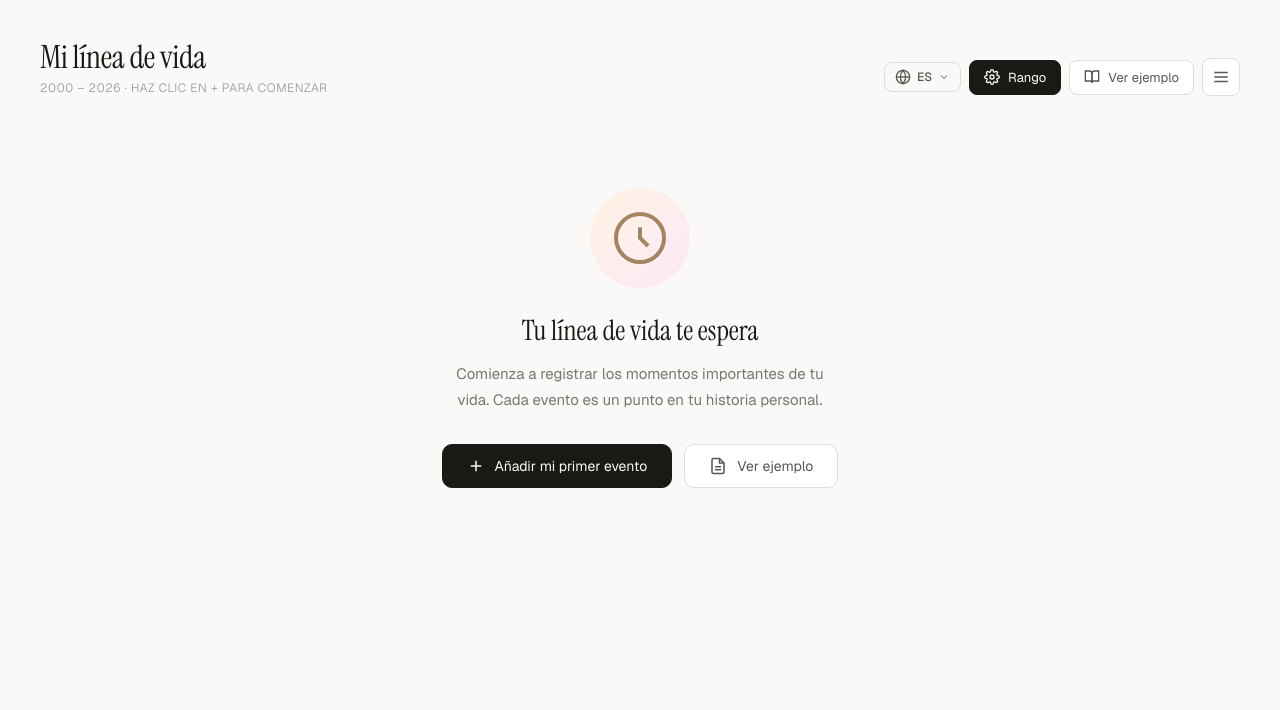
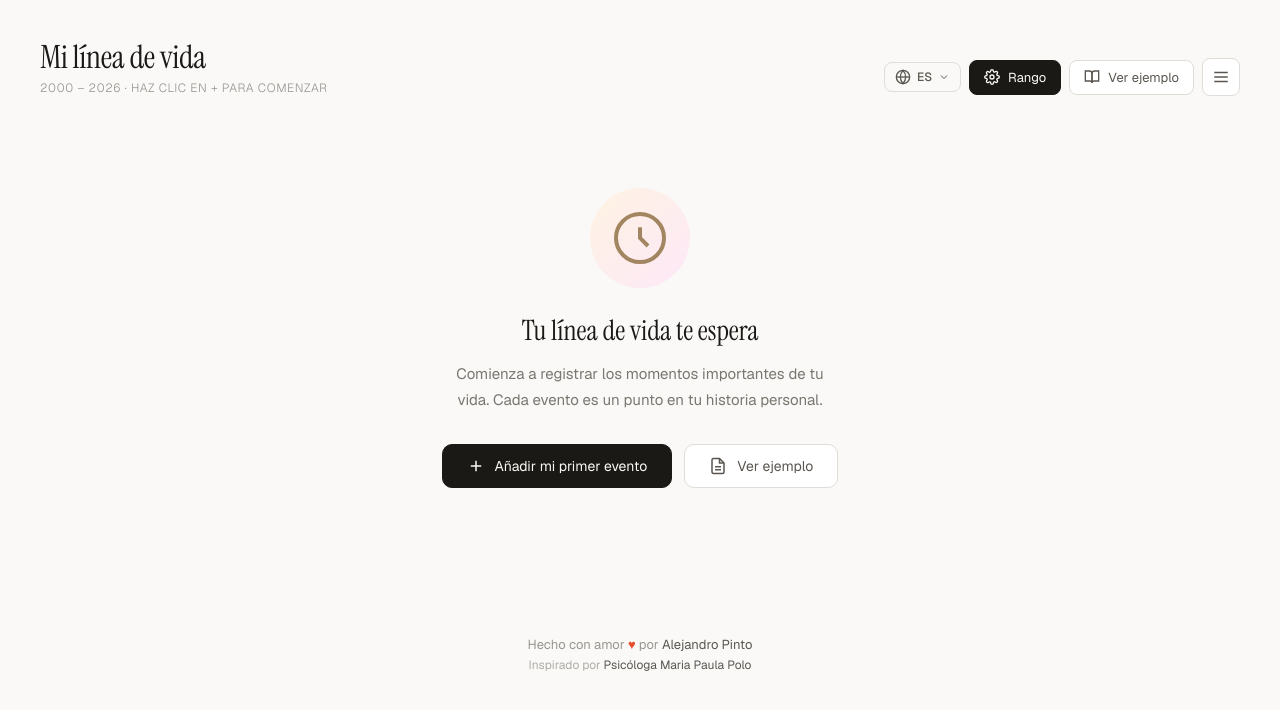
Before and after one commit to alejomontoya/my-life-timeline, a React (Vite) app: page / in a window 1280 px wide. Shown: the top 710 px of the page. Built offline with nearby package versions, Linux system fonts and the light colour scheme.

Commit message:
Agregar pie de página con créditos y estilos correspondientes

```diff
--- a/src/App.jsx
+++ b/src/App.jsx
@@ -24,7 +24,10 @@ export default function LifeTimeline() {
   const [yearStart, setYearStart] = useState(2000);
   const [yearEnd, setYearEnd] = useState(2026);
   const [events, setEvents] = useLocalStorage("lifeTimelineEvents", {});
-  const [categories, setCategories] = useLocalStorage("lifeTimelineCategories", []);
+  const [categories, setCategories] = useLocalStorage(
+    "lifeTimelineCategories",
+    []
+  );
   const [modal, setModal] = useState(null);
   const [configOpen, setConfigOpen] = useState(false);
   const [pdfExportOpen, setPdfExportOpen] = useState(false);
@@ -94,7 +97,11 @@ export default function LifeTimeline() {
 
     try {
       const lang = i18n.language;
-      const response = await fetch(`${import.meta.env.BASE_URL}${lang === "en" ? "example" : "ejemplo"}.json`);
+      const response = await fetch(
+        `${import.meta.env.BASE_URL}${
+          lang === "en" ? "example" : "ejemplo"
+        }.json`
+      );
       const data = await response.json();
       setYearStart(data.yearStart);
       setYearEnd(data.yearEnd);
@@ -177,7 +184,11 @@ export default function LifeTimeline() {
       <Legend categories={categories} />
 
       {total === 0 ? (
-        <EmptyState onLoadExample={loadExample} onOpenAdd={openAdd} yearStart={yearStart} />
+        <EmptyState
+          onLoadExample={loadExample}
+          onOpenAdd={openAdd}
+          yearStart={yearStart}
+        />
       ) : (
         <Timeline
           yearStart={yearStart}
@@ -189,6 +200,30 @@ export default function LifeTimeline() {
           onDelete={deleteEvent}
         />
       )}
+
+      <footer className="lt-footer">
+        <p>
+          {t("footer.madeWith")} <span className="heart">♥</span>{" "}
+          {t("footer.by")}{" "}
+          <a
+            href="https://github.com/alejomontoya"
+            target="_blank"
+            rel="noopener noreferrer"
+          >
+            Alejandro Pinto
+          </a>
+        </p>
+        <p className="inspiration">
+          {t("footer.inspiredBy")}{" "}
+          <a
+            href="https://www.instagram.com/psicopaulapolo/"
+            target="_blank"
+            rel="noopener noreferrer"
+          >
+            Psicóloga Maria Paula Polo
+          </a>
+        </p>
+      </footer>
 
       <EventModal
         modal={modal}
--- a/src/i18n/en.json
+++ b/src/i18n/en.json
@@ -77,5 +77,10 @@
     "eventAdded": "Event added",
     "eventSaved": "Changes saved",
     "eventDeleted": "Event deleted"
+  },
+  "footer": {
+    "madeWith": "Made with love",
+    "by": "by",
+    "inspiredBy": "Inspired by"
   }
 }
--- a/src/i18n/es.json
+++ b/src/i18n/es.json
@@ -77,5 +77,10 @@
     "eventAdded": "Evento añadido",
     "eventSaved": "Cambios guardados",
     "eventDeleted": "Evento eliminado"
+  },
+  "footer": {
+    "madeWith": "Hecho con amor",
+    "by": "por",
+    "inspiredBy": "Inspirado por"
   }
 }
--- a/src/styles/timeline.css
+++ b/src/styles/timeline.css
@@ -1957,3 +1957,35 @@
     width: 70px;
   }
 }
+
+/* ── Footer ── */
+.lt-footer {
+  text-align: center;
+  padding: 40px 20px 20px;
+  color: #9a9690;
+  font-size: 13px;
+}
+
+.lt-footer p {
+  margin: 4px 0;
+}
+
+.lt-footer .heart {
+  color: #e54d2e;
+}
+
+.lt-footer .inspiration {
+  font-size: 12px;
+  color: #b0aca5;
+}
+
+.lt-footer a {
+  color: #5a5650;
+  text-decoration: none;
+  transition: color 0.2s ease;
+}
+
+.lt-footer a:hover {
+  color: #1a1915;
+  text-decoration: underline;
+}
```
